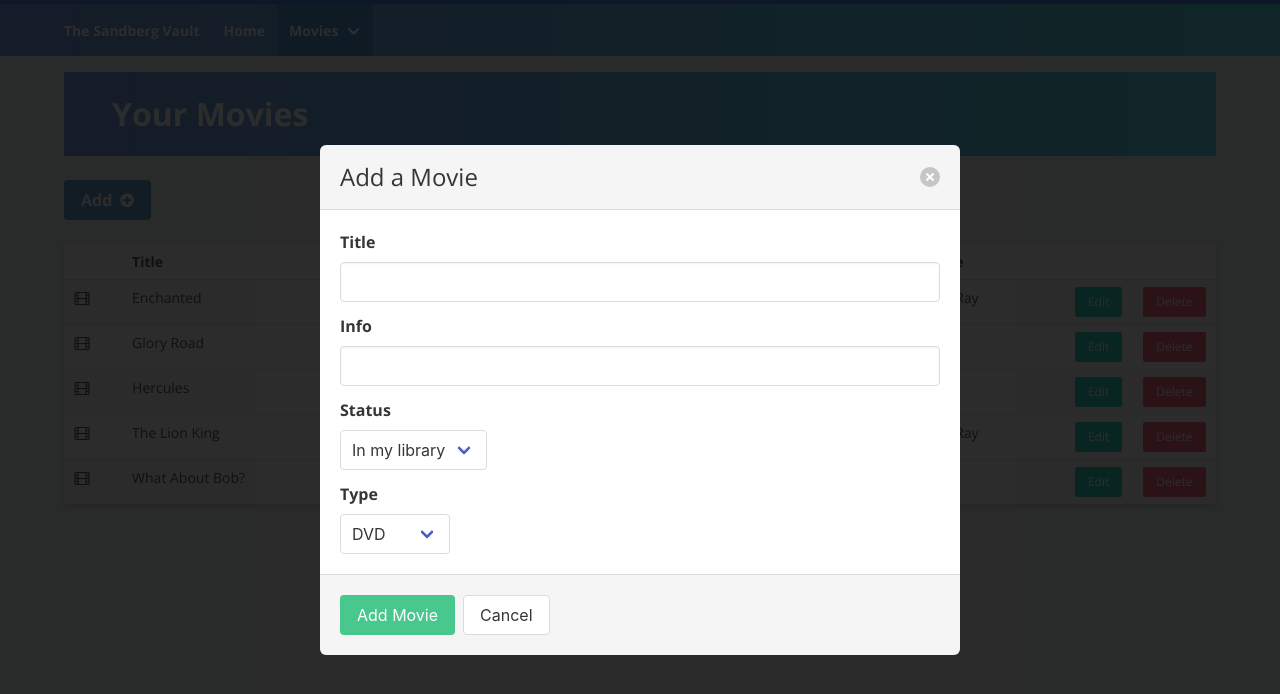
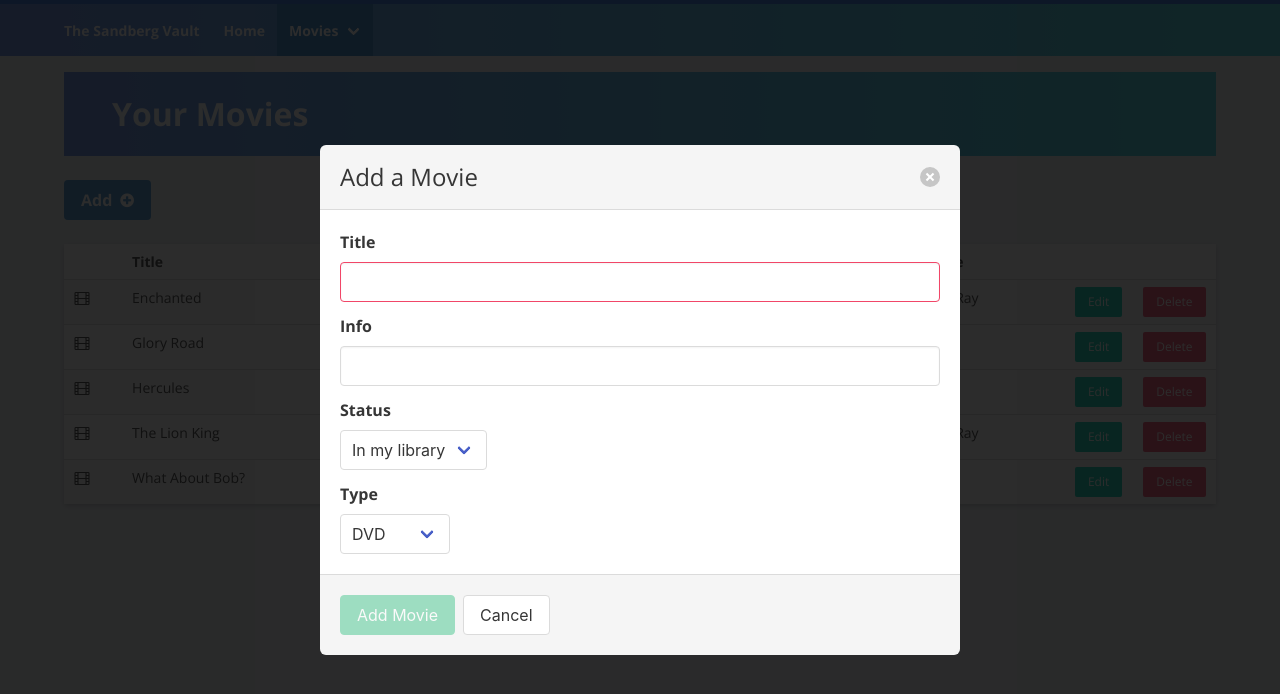
Before and after one commit to seanag0234/vue-creative-project, a Vue app: page /my-movies in a window 1280 px wide. Both pictures are taken after a click on the link "Add". Shown: the top 694 px of the page. Built offline with nearby package versions, Linux system fonts and the light colour scheme.

Commit message:
Add a little form verification

```diff
--- a/src/components/MyMovies.vue
+++ b/src/components/MyMovies.vue
@@ -113,7 +113,7 @@
           <div class="field">
             <label class="label">Title</label>
             <div class="control">
-              <input class="input" v-model="newMovie.title" type="text">
+              <input class="input" v-bind:class="{'is-danger': !isValid}" v-model="newMovie.title" type="text">
             </div>
           </div>
 
@@ -146,7 +146,7 @@
           </div>
         </section>
         <footer class="modal-card-foot">
-          <button class="button is-success" @click="createMovie">Add Movie</button>
+          <button class="button is-success" @click="createMovie" v-bind:disabled="!isValid">Add Movie</button>
           <button class="button" v-on:click="toggleShowAdd">Cancel</button>
         </footer>
       </div>
@@ -211,6 +211,12 @@
           }
           return 0;
         })
+      },
+      isValid: function () {
+        if (this.newMovie.title === '') {
+          return false
+        }
+        return true;
       }
     },
     methods: {
@@ -248,7 +254,6 @@
       },
       createMovie: function () {
         // this.currentMovie = Object.assign({}, this.editingMovie);
-        console.log(this.newMovie);
         this.addMovie(this.newMovie);
         this.toggleShowAdd();
       },
@@ -262,7 +267,7 @@
       removeMovie: function () {
         this.toggleShowDelete();
         this.deleteMovie(this.currentMovie.id);
-      }
+      },
     }
   }
 </script>
```
